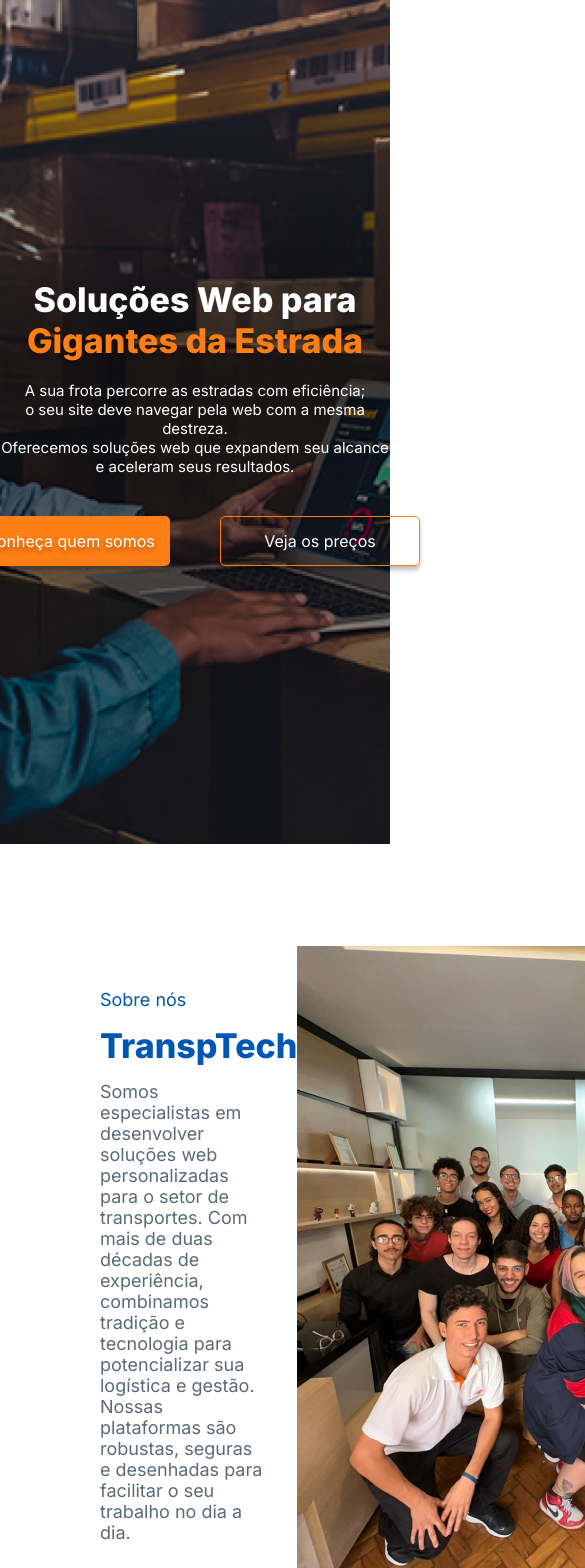
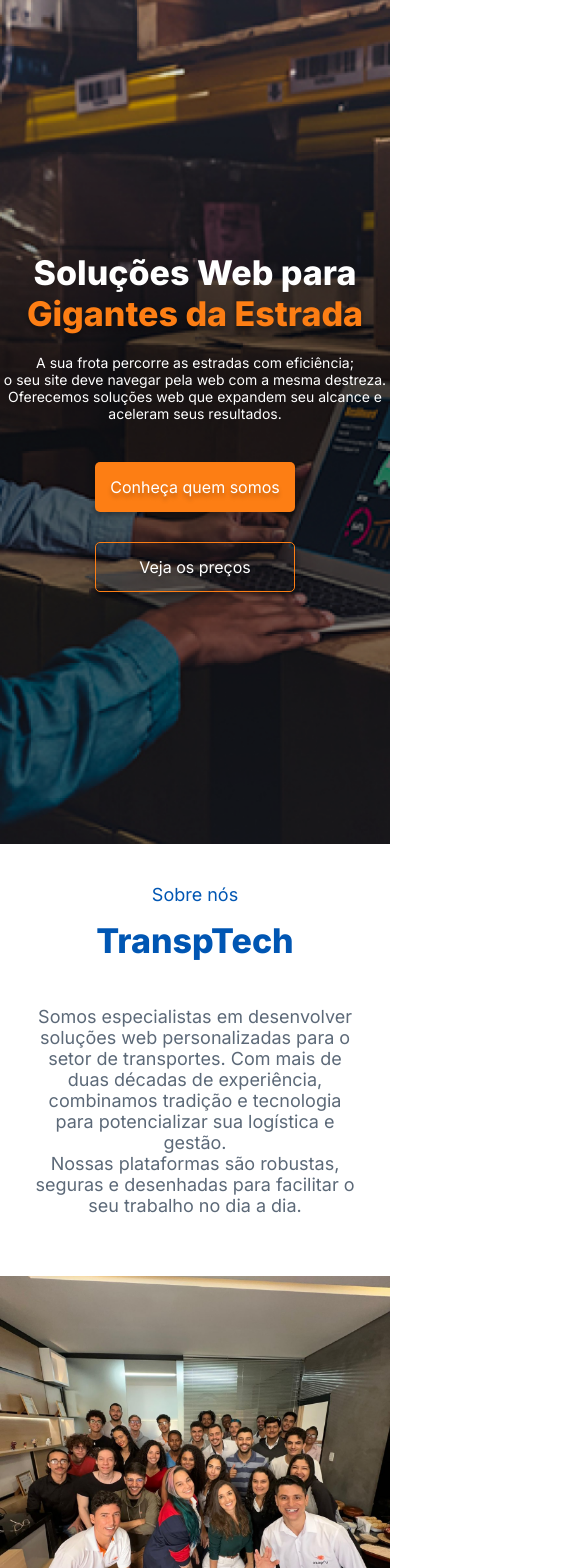
Before and after one commit to lucasgabrielrs/TranspTech, a React (Vite) app in the folder TranspTech/: page / in a window 390 px wide. Shown: the top 1568 px of the page, 585 px wide, since content can reach past the window. Built offline with nearby package versions, Linux system fonts and the light colour scheme.

Commit message:
responsive

```diff
--- a/TranspTech/src/components/Aboutus/style/Aboutus.css
+++ b/TranspTech/src/components/Aboutus/style/Aboutus.css
@@ -46,3 +46,36 @@ section img {
     margin: auto;
     margin-right: 15rem;
 }
+
+@media (max-width:1440px){
+    section img {
+        width: 90%;
+    }
+}
+
+@media (max-width:468px) {
+    section.aboutus {
+        display: flex;
+        flex-direction: column;
+        width: 100vw;
+    }
+
+    section img {
+        width: 100%;
+        padding: 0;
+        margin: 0;
+    }
+
+    .container-aboutus {
+        text-align: center;
+        margin: auto;
+        margin-top: 4rem;
+        margin-bottom: 6rem;
+    }
+
+    .container-aboutus p {
+        text-align: center;
+        margin: auto;
+        margin-top: 3rem;
+    }
+}
--- a/TranspTech/src/components/Header/index.jsx
+++ b/TranspTech/src/components/Header/index.jsx
@@ -33,7 +33,7 @@ const Header = () => {
         <>
              <header className={`${isVisible ? 'visible' : ''}`}>
                 <div className="header">
-                    <img src="./image/LogoTransptech.png" alt="Logo da empresa" />
+                    <img src="./image/LogoTranspTechBranca.png" alt="Logo da empresa" />
                     <div  className={`headerItens ${menuOpen ? 'on' : ''}`}>
                         <div onClick={toggleMenu} className="menuBurger">
                             <div className='one'></div>
--- a/TranspTech/src/components/Header/style/Header.css
+++ b/TranspTech/src/components/Header/style/Header.css
@@ -39,7 +39,7 @@ header.visible {
 }
 
 .headerItens nav a {
-    color: var(--cor-logo-nav);
+    color: var(--cor-nav-itens);
     font-size: 1.5rem;
     padding: 0 10px 0 10px;
     font-family: Inter;
--- a/TranspTech/src/components/Home/style/Home.css
+++ b/TranspTech/src/components/Home/style/Home.css
@@ -98,7 +98,11 @@ p {
     }
 
     .container p {
-        font-size: clamp(1.5rem, 0.3197rem + 1.3115vw, 2.4rem);
+        font-size: clamp(1.4rem, 0.3197rem + 1.3115vw, 2.1rem);
     }
 
+    .container-buttons {
+        flex-direction: column;
+        gap: 1rem;
+    }
 }
--- a/TranspTech/src/variables.css
+++ b/TranspTech/src/variables.css
@@ -1,6 +1,6 @@
 :root {
     --cor-primaria: #FD7E14;
     --cor-secundaria: #0056B3;
-    --cor-logo-nav: #000000;
+    --cor-nav-itens: #fff;
     --cor-textos-neutros: #5C6978;
 }
```
Also changed, not shown: TranspTech/public/image/LogoTranspTechBranca.png (added).
